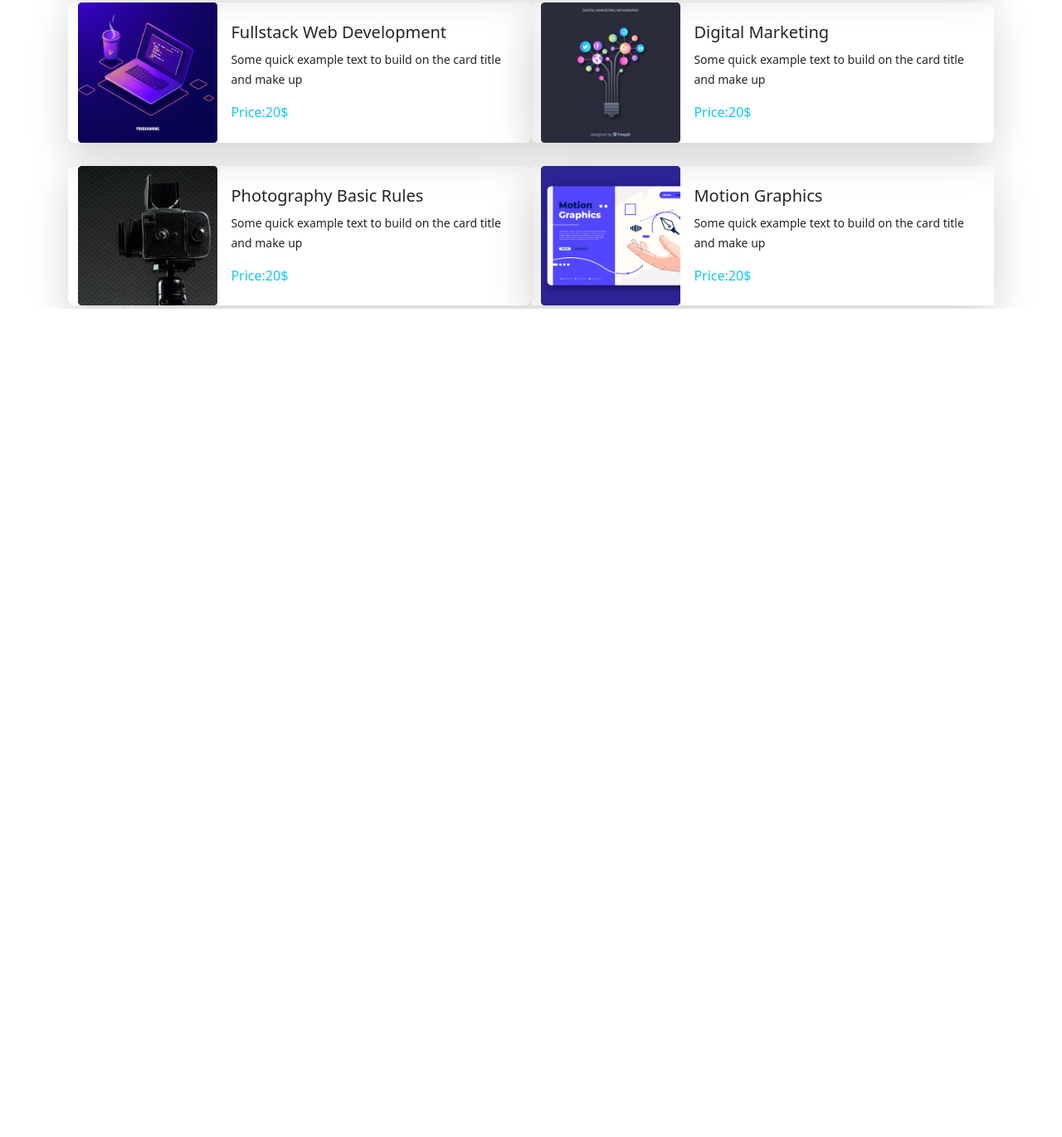
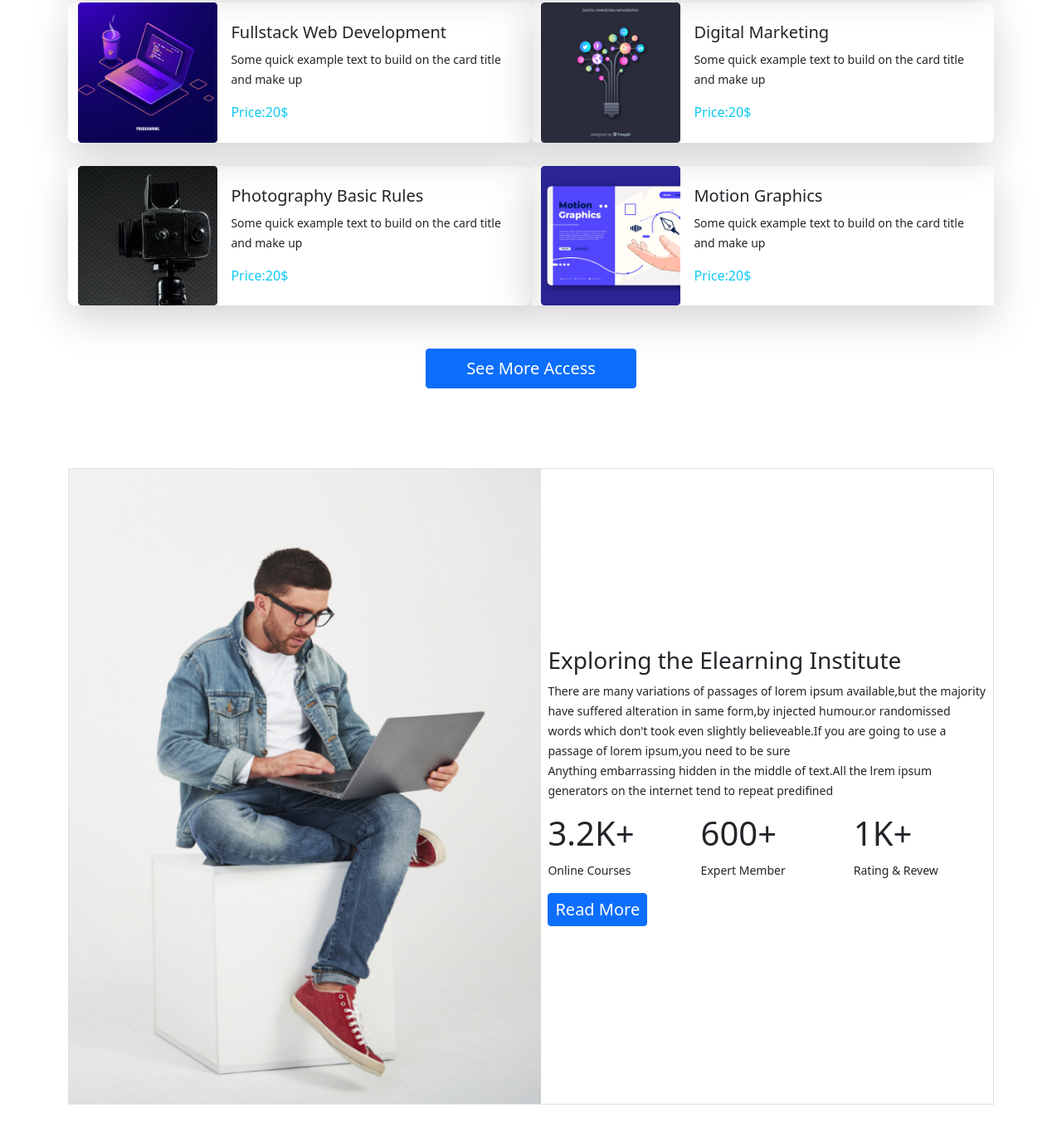
Before and after one commit to Rajumia1/3rd-Assignment, a plain HTML site: page index.html in a window 1280 px wide. Shown: the part 1073-2443 px from the top of the page at 83% size. Before the commit the page ends 1445 px from the top, so only its background shows below. Drawn offline with nearby package versions, Linux system fonts and the light colour scheme.

Commit message:
Exploring-added

```diff
--- a/index.html
+++ b/index.html
@@ -182,6 +182,50 @@
             </div>
         </div>
     </section>
+
+    <!-- Exploring clear -->
+    <section class="container ">
+        <div class="text-center">
+            <button type="button" class="btn btn-primary btn-lg px-5 rounded-1 my-5">See More Access</button>
+        </div>
+        <div class=" d-md-flex d-lg-flex my-5 border align-items-center">
+            <div>
+                <img class="img-fluid w-100 " src="./images/working.png" alt="">
+            </div>
+
+            <div class="w-50 mx-2  ">
+                <h3>Exploring the Elearning Institute</h3>
+                <p><small>There are many variations of passages of lorem ipsum available,but the majority have
+                        suffered
+                        alteration in same form,by injected humour.or randomissed words which don't took even
+                        slightly
+                        believeable.If you are going to use a passage of lorem ipsum,you need to be sure
+                        <br>Anything
+                        embarrassing hidden in the middle of text.All the lrem ipsum generators on the internet tend
+                        to
+                        repeat predifined</small></p>
+
+                <div class="row d-flex">
+                    <div class="col-4">
+                        <h1>3.2K+</h1>
+                        <p><small>Online Courses</small></p>
+                    </div>
+                    <div class="col-4">
+                        <h1>600+</h1>
+                        <p><small>Expert Member</small></p>
+                    </div>
+                    <div class="col-4">
+                        <h1>1K+</h1>
+                        <p>
+                            <small>Rating & Revew</small>
+                        </p>
+                    </div>
+                </div>
+                <button type="button" class="btn btn-primary btn-lg px-2 py-1 rounded-1">Read More</button>
+
+            </div>
+        </div>
+    </section>
     <script src="https://cdn.jsdelivr.net/npm/bootstrap@5.2.0/dist/js/bootstrap.bundle.min.js"
         integrity="sha384-A3rJD856KowSb7dwlZdYEkO39Gagi7vIsF0jrRAoQmDKKtQBHUuLZ9AsSv4jD4Xa"
         crossorigin="anonymous"></script>
```
